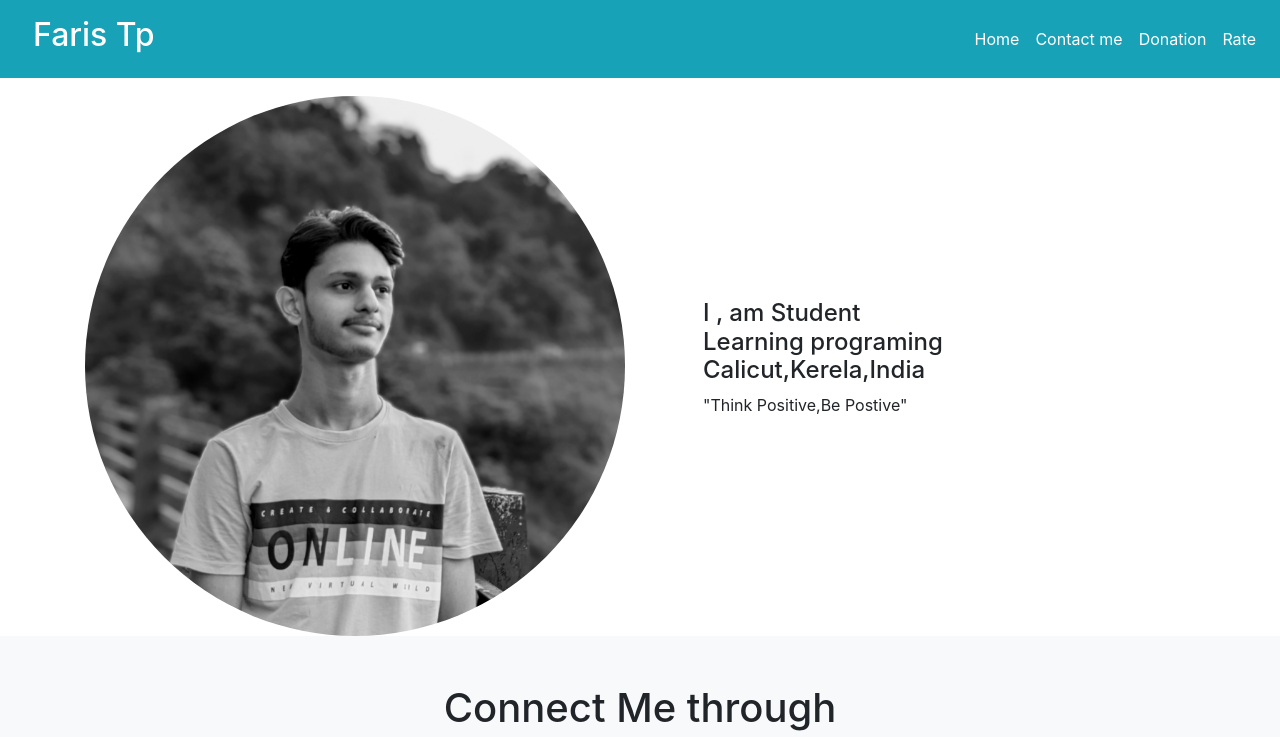
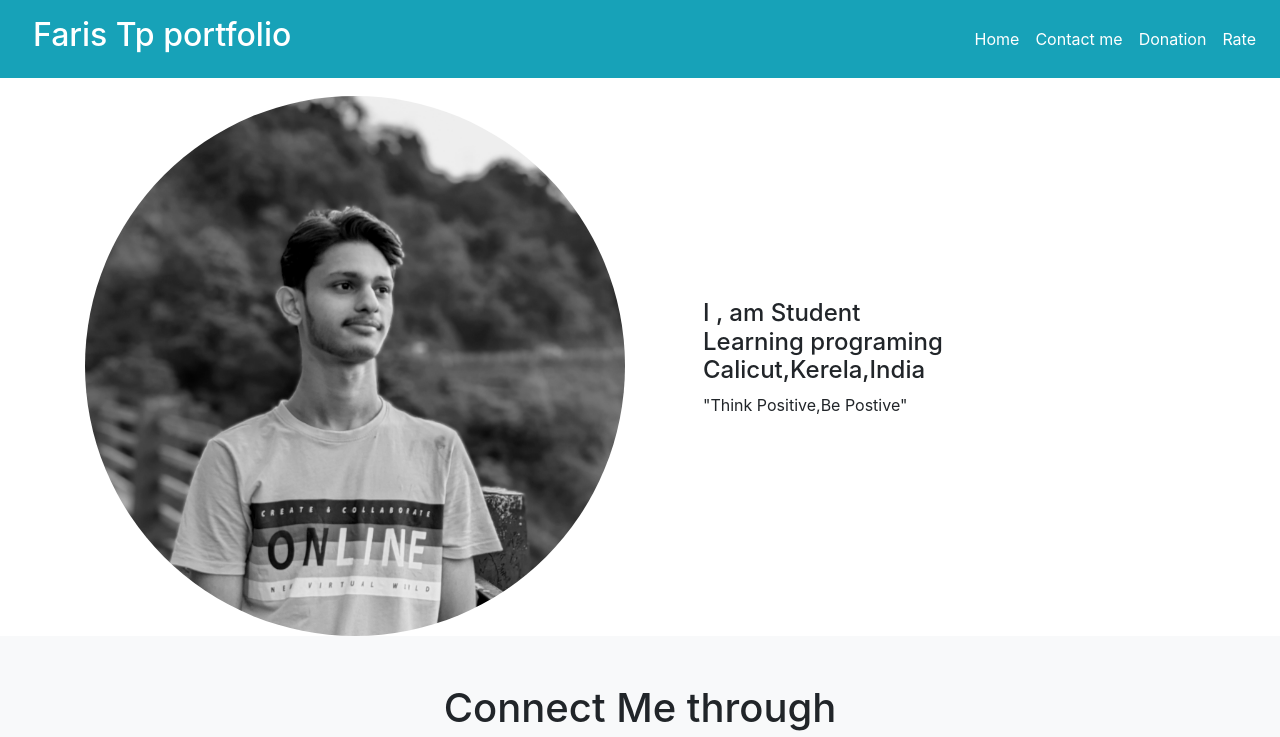
Before and after one commit to Faristp7/Faris-tp, a plain HTML site: page index.html in a window 1280 px wide. Shown: the top 737 px of the page. Drawn offline with nearby package versions, Linux system fonts and the light colour scheme.

Commit message:
Update index.html

```diff
--- a/index.html
+++ b/index.html
@@ -12,7 +12,7 @@
 <header class="bg-info" style="position: fixed; width: 100%; z-index: 1;">
     <div class="row text-white">
         <div class="col-md-6 col-9 p-3 pl-5">
-            <h2>Faris Tp</h2>
+            <h2>Faris Tp portfolio</h2>
         </div>
         <div class="col-md-6 col-3 my-auto">
             <nav class="navbar navbar-expand-lg navbar-light">
```
